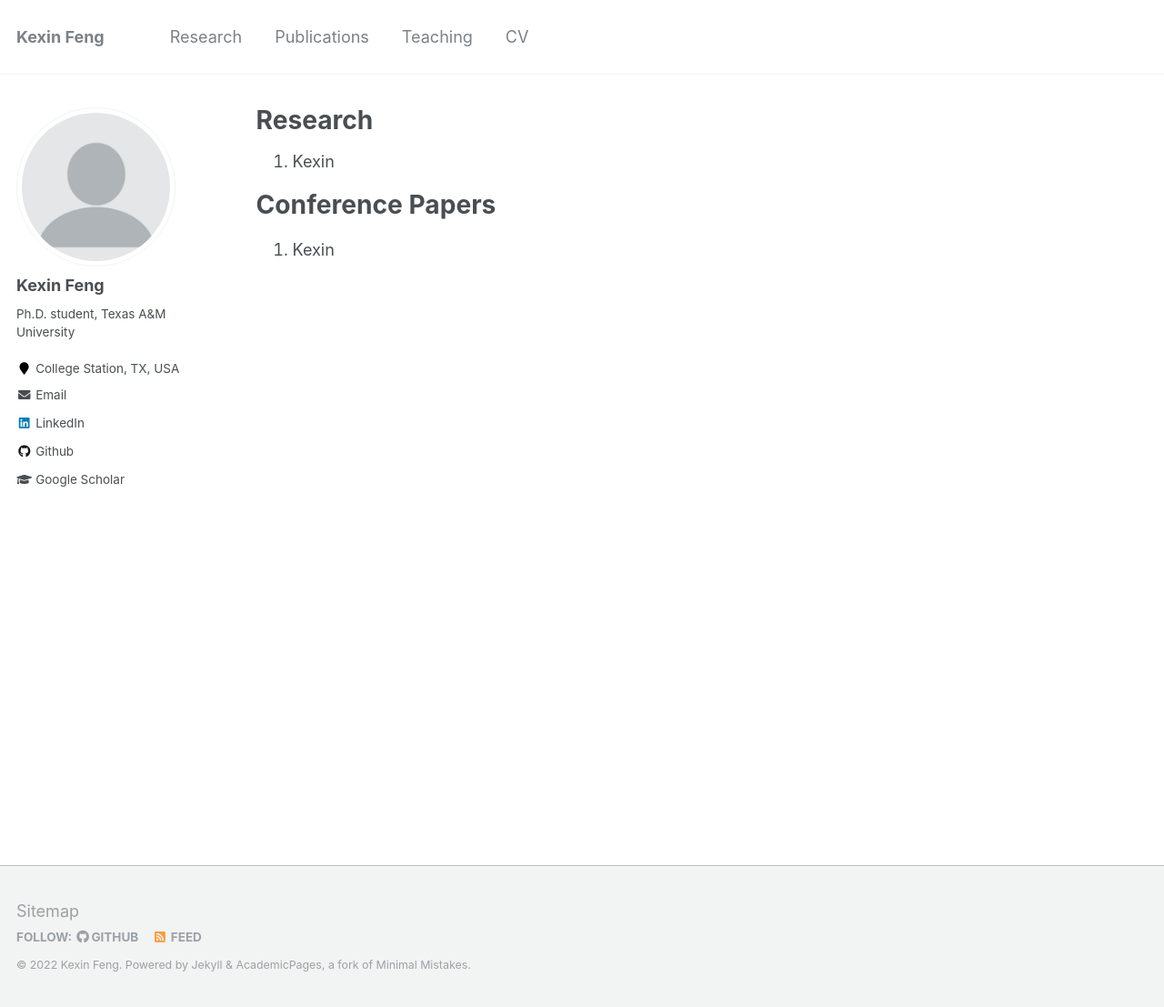
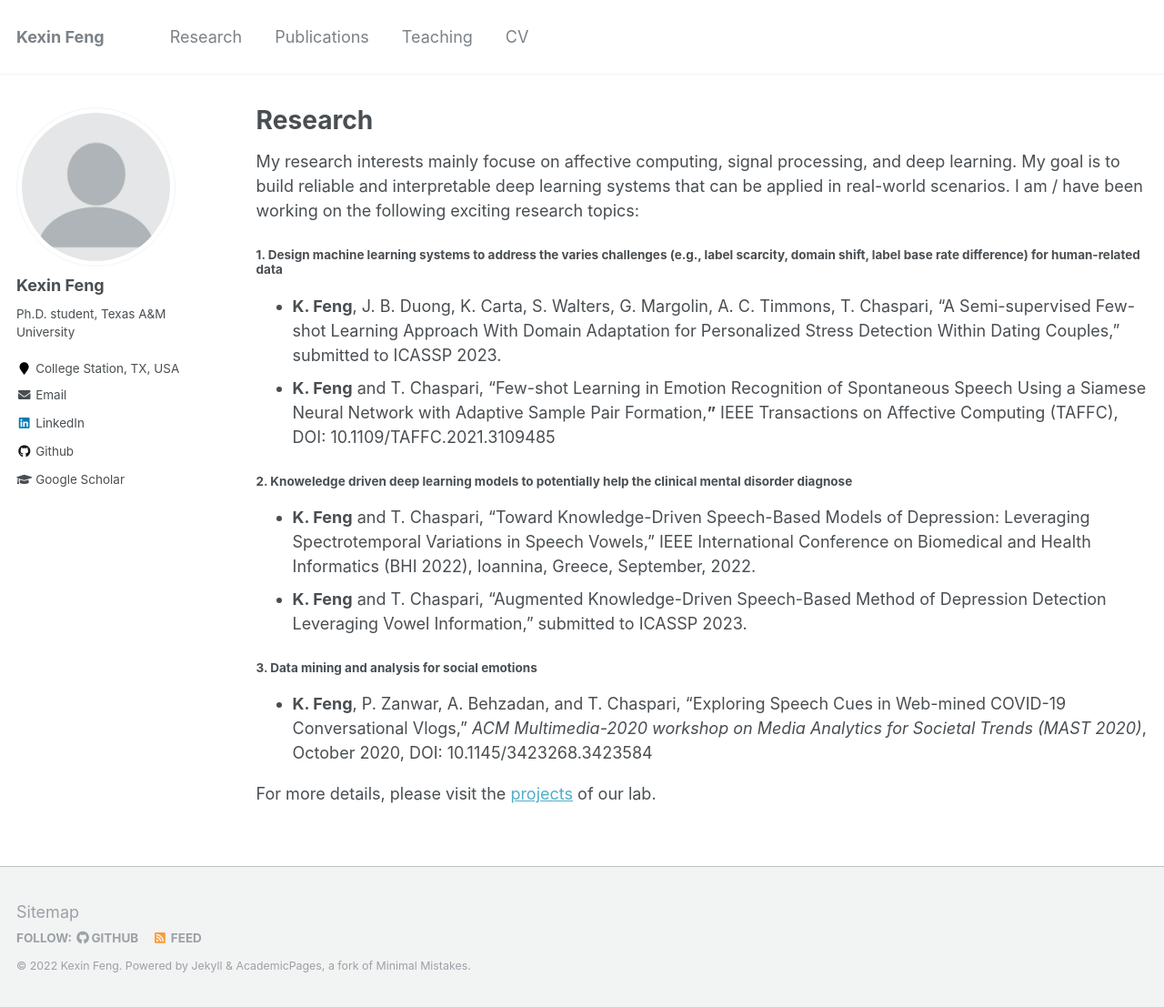
Before and after one commit to kexinF/kexinf.github.io, a Jekyll site: the page built from _pages/research.md, in a window 1280 px wide and 1107 px high. Shown: the whole window at 91% size. Built offline with Jekyll 4.4.1, drawn with Linux system fonts in a browser that asks for light colours.

Commit message:
add research

```diff
--- a/_pages/research.md
+++ b/_pages/research.md
@@ -1,13 +1,21 @@
 ---
 layout: archive
 title: "Research"
-permalink: /Research/
+permalink: /research/
 author_profile: true
-
 ---
 
-1. Kexin
+My research interests mainly focuse on affective computing, signal processing, and deep learning. My goal is to build reliable and interpretable deep learning systems that can be applied in real-world scenarios. I am / have been working on the following exciting research topics:
 
-Conference Papers
-======
-1. Kexin
+###### 1. Design machine learning systems to address the varies challenges (e.g., label scarcity, domain shift, label base rate difference) for human-related data
+* **K. Feng**, J. B. Duong, K. Carta, S. Walters, G. Margolin, A. C. Timmons, T. Chaspari, “A Semi-supervised Few-shot Learning Approach With Domain Adaptation for Personalized Stress Detection Within Dating Couples,” submitted to ICASSP 2023.
+* **K. Feng** and T. Chaspari, “Few-shot Learning in Emotion Recognition of Spontaneous Speech Using a Siamese Neural Network with Adaptive Sample Pair Formation,**”** IEEE Transactions on Affective Computing (TAFFC), DOI: 10.1109/TAFFC.2021.3109485
+
+###### 2. Knoweledge driven deep learning models to potentially help the clinical mental disorder diagnose
+* **K. Feng** and T. Chaspari, “Toward Knowledge-Driven Speech-Based Models of Depression: Leveraging Spectrotemporal Variations in Speech Vowels,” IEEE International Conference on Biomedical and Health Informatics (BHI 2022), Ioannina, Greece, September, 2022.
+* **K. Feng** and T. Chaspari, “Augmented Knowledge-Driven Speech-Based Method of Depression Detection Leveraging Vowel Information,” submitted to ICASSP 2023.
+
+###### 3. Data mining and analysis for social emotions
+* **K. Feng**, P. Zanwar, A. Behzadan, and T. Chaspari, “Exploring Speech Cues in Web-mined COVID-19 Conversational Vlogs,” *ACM Multimedia-2020 workshop on Media Analytics for Societal Trends (MAST 2020)*, October 2020, DOI: 10.1145/3423268.3423584
+
+For more details, please visit the [projects](https://hubbs.engr.tamu.edu/research-2/) of our lab.
```
Also changed, not shown: _pages/publications.md (+0 -6 lines), _pages/teaching.md (+3 -7 lines), 1 other file.
